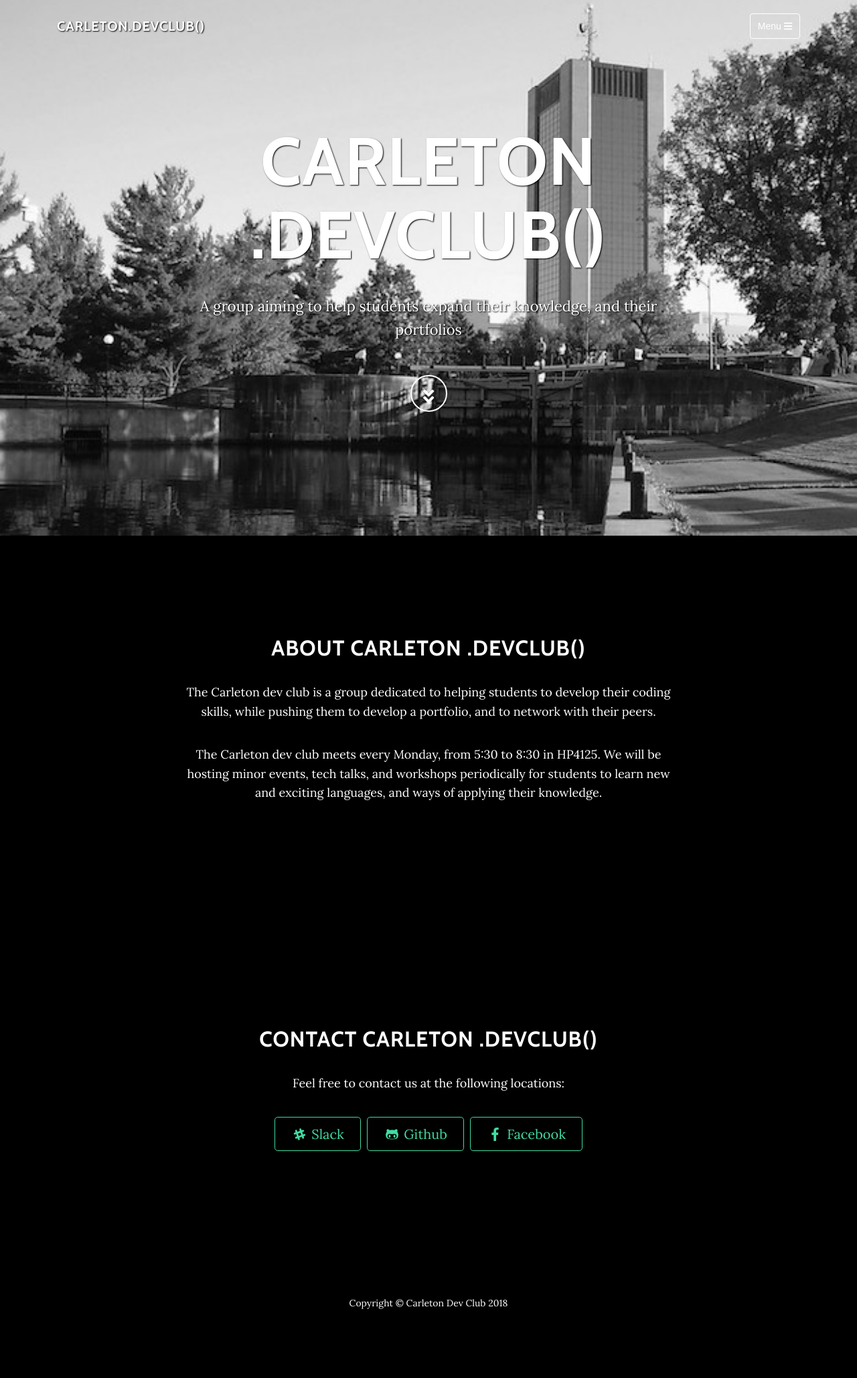
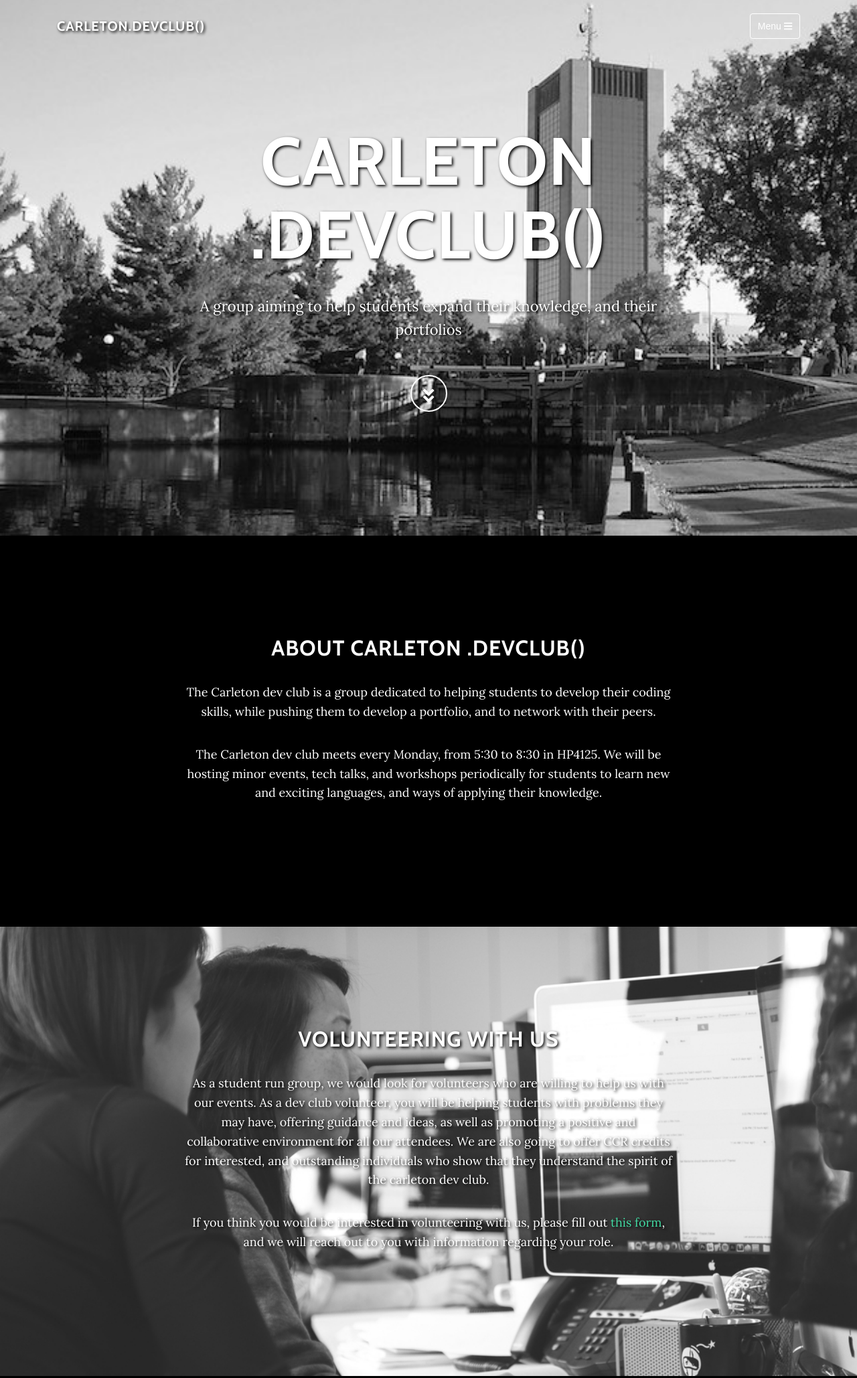
Before and after one commit to carleton-dev-club/carleton-dev-club.github.io, a plain HTML site: page index.html in a window 1280 px wide. Shown: the top 2058 px of the page at 67% size. Before the commit the page ends 2008 px from the top, so only its background shows below. Drawn offline with nearby package versions, Linux system fonts and the light colour scheme; a script that the page names is missing.

Commit message:
Updates webpage

```diff
--- /dev/null
+++ b/css/grayscale.css
@@ -0,0 +1,269 @@
+body {
+  font-family: 'Lora', 'Helvetica Neue', Helvetica, Arial, sans-serif;
+  position: relative;
+  width: 100%;
+  height: 100%;
+  color: white;
+  background-color: black;
+  text-shadow: 2px 2px 4px black;
+}
+
+html {
+  width: 100%;
+  height: 100%;
+}
+
+h1,
+h2,
+h3,
+h4,
+h5,
+h6 {
+  font-family: 'Cabin', 'Helvetica Neue', Helvetica, Arial, sans-serif;
+  font-weight: 700;
+  margin: 0 0 35px;
+  letter-spacing: 1px;
+  text-transform: uppercase;
+}
+
+p {
+  font-size: 16px;
+  line-height: 1.5;
+  margin: 0 0 25px;
+}
+
+@media (min-width: 768px) {
+  p {
+    font-size: 18px;
+    line-height: 1.6;
+    margin: 0 0 35px;
+  }
+}
+
+a {
+  -webkit-transition: all 0.2s ease-in-out;
+  -moz-transition: all 0.2s ease-in-out;
+  transition: all 0.2s ease-in-out;
+  color: #42DCA3;
+}
+
+a:focus, a:hover {
+  text-decoration: none;
+  color: #1d9b6c;
+}
+
+#mainNav {
+  font-family: 'Cabin', 'Helvetica Neue', Helvetica, Arial, sans-serif;
+  margin-bottom: 0;
+  text-transform: uppercase;
+  border-bottom: 1px solid rgba(255, 255, 255, 0.3);
+  background-color: black;
+}
+
+#mainNav .navbar-toggler {
+  font-size: 14px;
+  padding: 11px;
+  color: white;
+  border: 1px solid white;
+}
+
+#mainNav .navbar-brand {
+  font-weight: 700;
+}
+
+#mainNav a {
+  color: white;
+}
+
+#mainNav .navbar-nav .nav-item {
+  -webkit-transition: background 0.3s ease-in-out;
+  -moz-transition: background 0.3s ease-in-out;
+  transition: background 0.3s ease-in-out;
+}
+
+#mainNav .navbar-nav .nav-item:hover {
+  color: fade(white, 80%);
+  outline: none;
+  background-color: transparent;
+}
+
+#mainNav .navbar-nav .nav-item:active, #mainNav .navbar-nav .nav-item:focus {
+  outline: none;
+  background-color: transparent;
+}
+
+@media (min-width: 992px) {
+  #mainNav {
+    padding-top: 20px;
+    padding-bottom: 20px;
+    -webkit-transition: background 0.3s ease-in-out, padding-top 0.3s ease-in-out, padding-bottom 0.3s;
+    -moz-transition: background 0.3s ease-in-out, padding-top 0.3s ease-in-out, padding-bottom 0.3s;
+    transition: background 0.3s ease-in-out, padding-top 0.3s ease-in-out, padding-bottom 0.3s;
+    letter-spacing: 1px;
+    border-bottom: none;
+    background: transparent;
+  }
+  #mainNav.navbar-shrink {
+    padding-top: 10px;
+    padding-bottom: 10px;
+    border-bottom: 1px solid rgba(255, 255, 255, 0.3);
+    background: black;
+  }
+  #mainNav .nav-link.active {
+    outline: none;
+    background-color: rgba(255, 255, 255, 0.3);
+  }
+  #mainNav .nav-link.active:hover {
+    color: white;
+  }
+}
+
+.masthead {
+  display: table;
+  width: 100%;
+  height: auto;
+  padding: 200px 0;
+  text-align: center;
+  color: white;
+  background: url("../img/Carleton-University-1.jpg") no-repeat bottom center scroll;
+  background-color: black;
+  -webkit-background-size: cover;
+  -moz-background-size: cover;
+  -o-background-size: cover;
+  background-size: cover;
+}
+
+.masthead .intro-body {
+  display: table-cell;
+  vertical-align: middle;
+}
+
+.masthead .intro-body .brand-heading {
+  font-size: 50px;
+}
+
+.masthead .intro-body .intro-text {
+  font-size: 18px;
+}
+
+@media (min-width: 768px) {
+  .masthead {
+    height: 100%;
+    padding: 0;
+  }
+  .masthead .intro-body .brand-heading {
+    font-size: 100px;
+  }
+  .masthead .intro-body .intro-text {
+    font-size: 22px;
+  }
+}
+
+.btn-circle {
+  font-size: 26px;
+  width: 55px;
+  height: 55px;
+  margin-top: 15px;
+  line-height: 45px;
+  -webkit-transition: background 0.3s ease-in-out;
+  -moz-transition: background 0.3s ease-in-out;
+  transition: background 0.3s ease-in-out;
+  color: white;
+  border: 2px solid white;
+  border-radius: 100% !important;
+  background: transparent;
+}
+
+.btn-circle:focus, .btn-circle:hover {
+  color: white;
+  outline: none;
+  background: rgba(255, 255, 255, 0.1);
+}
+
+.content-section {
+  padding-top: 150px;
+  padding-bottom: 150px;
+}
+
+.volunteering-section {
+  color: white;
+  background: url("../img/volunteering.jpg") no-repeat center center scroll;
+  background-color: black;
+  -webkit-background-size: cover;
+  -moz-background-size: cover;
+  -o-background-size: cover;
+  background-size: cover;
+}
+
+.btn {
+  font-family: 'Cabin', 'Helvetica Neue', Helvetica, Arial, sans-serif;
+  font-weight: 400;
+  -webkit-transition: all 0.3s ease-in-out;
+  -moz-transition: all 0.3s ease-in-out;
+  transition: all 0.3s ease-in-out;
+  text-transform: uppercase;
+  border-radius: 0;
+}
+
+.btn-default {
+  color: #42DCA3;
+  border: 1px solid #42DCA3;
+  background-color: transparent;
+}
+
+.btn-default:focus, .btn-default:hover {
+  color: black;
+  border: 1px solid #42DCA3;
+  outline: none;
+  background-color: #42DCA3;
+}
+
+ul.banner-social-buttons {
+  margin-top: 0;
+}
+
+@media (max-width: 1199px) {
+  ul.banner-social-buttons {
+    margin-top: 15px;
+  }
+}
+
+@media (max-width: 767px) {
+  ul.banner-social-buttons li {
+    display: block;
+    margin-bottom: 20px;
+    padding: 0;
+  }
+  ul.banner-social-buttons li:last-child {
+    margin-bottom: 0;
+  }
+}
+
+footer {
+  padding: 50px 0;
+}
+
+footer p {
+  font-size: 14px;
+  margin: 0;
+}
+
+::-moz-selection {
+  background: #fcfcfc;
+  background: rgba(255, 255, 255, 0.2);
+  text-shadow: none;
+}
+
+::selection {
+  background: #fcfcfc;
+  background: rgba(255, 255, 255, 0.2);
+  text-shadow: none;
+}
+
+img::selection {
+  background: transparent;
+}
+
+img::-moz-selection {
+  background: transparent;
+}
--- a/index.html
+++ b/index.html
@@ -20,7 +20,7 @@
     <link href='https://fonts.googleapis.com/css?family=Cabin:700' rel='stylesheet' type='text/css'>
 
     <!-- Custom styles for this template -->
-    <link href="css/grayscale.min.css" rel="stylesheet">
+    <link href="css/grayscale.css" rel="stylesheet">
 
   </head>
 
@@ -39,6 +39,12 @@
           <ul class="navbar-nav ml-auto">
             <li class="nav-item">
               <a class="nav-link js-scroll-trigger" href="#about">About</a>
+            </li>
+            <li class="nav-item">
+              <a class="nav-link js-scroll-trigger" href="#volunteering">Volunteering</a>
+            </li>
+            <li class="nav-item">
+              <a class="nav-link js-scroll-trigger" href="#conduct">Code of Conduct</a>
             </li>
             <li class="nav-item">
               <a class="nav-link js-scroll-trigger" href="#contact">Contact</a>
@@ -76,6 +82,44 @@
             </p>
             <p>
               The Carleton dev club meets every Monday, from 5:30 to 8:30 in HP4125. We will be hosting minor events, tech talks, and workshops periodically for students to learn new and exciting languages, and ways of applying their knowledge.
+            </p>
+          </div>
+        </div>
+      </div>
+    </section>
+
+    <!-- Volunteering Section -->
+    <section id="volunteering" class="volunteering-section content-section text-center">
+      <div class="container">
+        <div class="row">
+          <div class="col-lg-8 mx-auto">
+            <h2>Volunteering With Us</h2>
+            <p>
+              As a student run group, we would look for volunteers who are willing to help us with our events. As a dev club volunteer, you
+              will be helping students with problems they may have, offering guidance and ideas, as well as promoting a positive and
+              collaborative environment for all our attendees. We are also going to offer CCR credits for interested, and outstanding
+              individuals who show that they understand the spirit of the carleton dev club.
+            </p>
+            <p>
+              If you think you would be interested in volunteering with us, please fill out <a href="https://goo.gl/forms/IqUWbCjRpdKYJlkB2">
+              this form</a>, and we will reach out to you with information regarding your role.
+            </p>
+          </div>
+        </div>
+      </div>
+    </section>
+
+    <!-- Conduct Section -->
+    <section id="conduct" class="content-section text-center">
+      <div class="container">
+        <div class="row">
+          <div class="col-lg-8 mx-auto">
+            <h2>Our Code Of Conduct</h2>
+            <p>
+              The Carleton dev club aims to provide an instructive, and positive workspace for computer science students to be able to work, and grow their skillsets, all the while helping each other to learn new things. As such, we require that all attendees are on their best behaviour, and not try to put others down.
+            </p>
+            <p>
+              We hope for all our attendees to be able to feel that coming to this area will be an exciting and helpful experience, and as such we cannot tolerate offensive, or rude language, or actions. Should you be found to be causing any problems, you will be dealt with by the dev club executives. Should you feel that someone is attacking you, or making you feel unwelcome, please inform us, and we will deal with it immediately.
             </p>
           </div>
         </div>
```
Also changed, not shown: img/volunteering.jpg (added).
